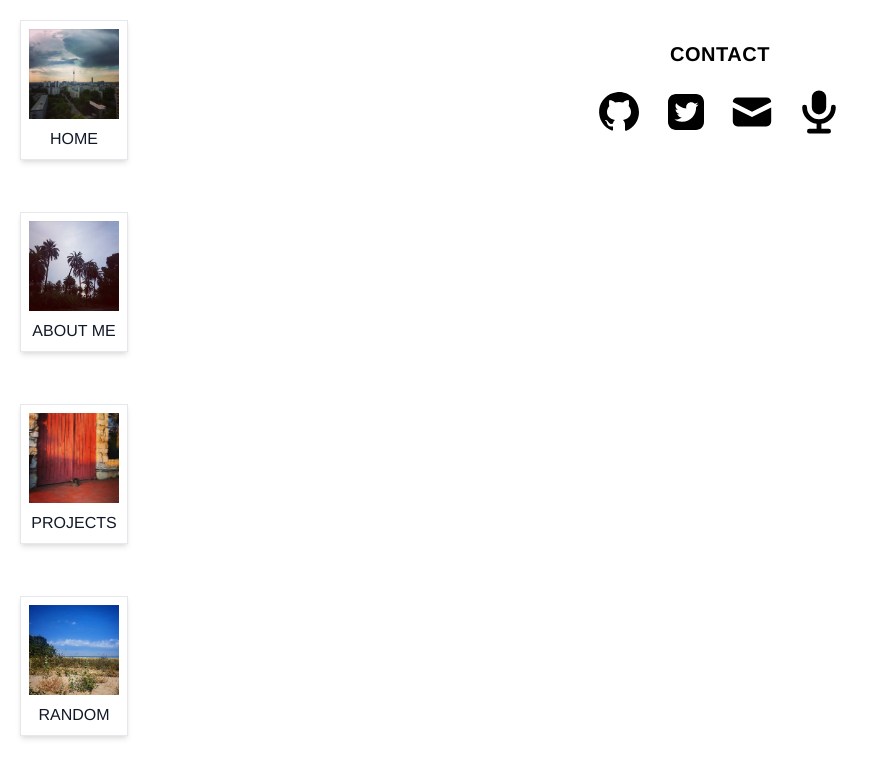
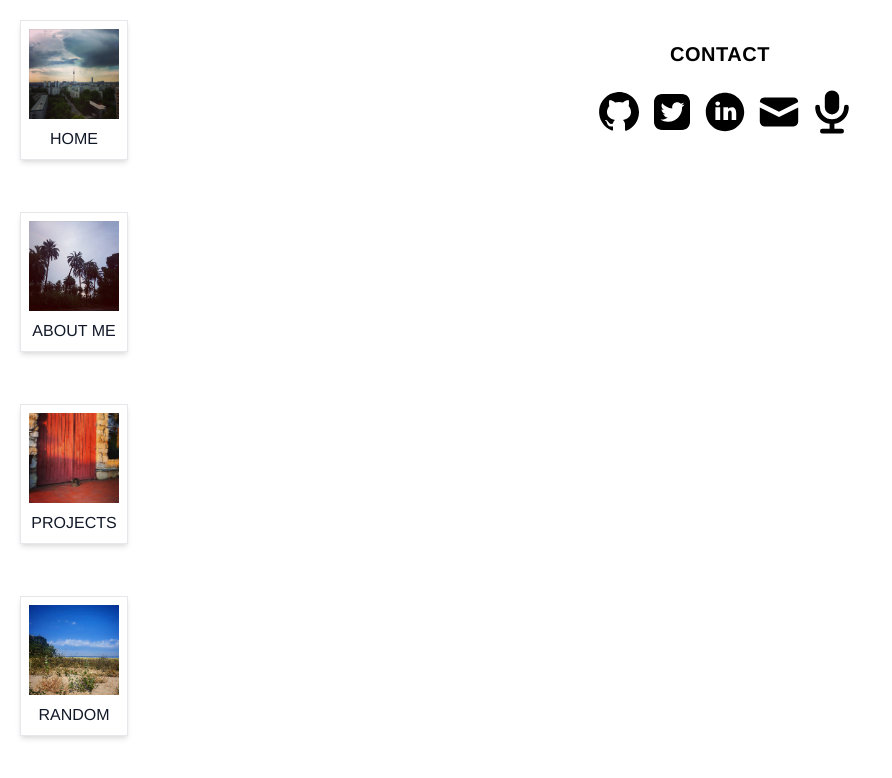
Before and after one commit to chocolateofpain/about-me-ts, a Vue app: page /contact in a window 1280 px wide. Shown: the top 778 px of the page, without its empty margins (0-892 px from the left). Built offline with nearby package versions, Linux system fonts and the light colour scheme.

Commit message:
feat: add linkedin icon

```diff
--- a/src/components/Contacts.vue
+++ b/src/components/Contacts.vue
@@ -1,6 +1,6 @@
 <template>
   <div
-    class="sm:w-[250px] grid justify-center grid-cols-1 gap-4 sm:grid-cols-4"
+    class="sm:w-[250px] grid justify-center grid-cols-1 gap-4 sm:grid-cols-5"
   >
     <a href="https://github.com/chocolateofpain" target="_blank">
       <svg fill="#000000" viewBox="0 0 24 24" width="48px" height="48px">
@@ -16,12 +16,21 @@
         />
       </svg>
     </a>
-    <MailIcon class="w-[48px]" />
+    <a href="https://www.linkedin.com/in/elisabeth-vonesch" target="_blank">
+      <svg fill="#000000" viewBox="0 0 30 30" width="48px" height="48px">
+        <path
+          d="M15,3C8.373,3,3,8.373,3,15c0,6.627,5.373,12,12,12s12-5.373,12-12C27,8.373,21.627,3,15,3z M10.496,8.403 c0.842,0,1.403,0.561,1.403,1.309c0,0.748-0.561,1.309-1.496,1.309C9.561,11.022,9,10.46,9,9.712C9,8.964,9.561,8.403,10.496,8.403z M12,20H9v-8h3V20z M22,20h-2.824v-4.372c0-1.209-0.753-1.488-1.035-1.488s-1.224,0.186-1.224,1.488c0,0.186,0,4.372,0,4.372H14v-8 h2.918v1.116C17.294,12.465,18.047,12,19.459,12C20.871,12,22,13.116,22,15.628V20z"
+        />
+      </svg>
+    </a>
+    <a @click="onClick" :href="onClick()">
+      <MailIcon class="w-[48px]" />
+    </a>
     <MicrophoneIcon class="w-[48px]" />
   </div>
 </template>
 <script lang="ts">
-import { defineComponent } from "vue";
+import { defineComponent, ref } from "vue";
 import { MailIcon, MicrophoneIcon } from "@heroicons/vue/solid";
 
 export default defineComponent({
@@ -30,8 +39,13 @@ export default defineComponent({
     MailIcon,
     MicrophoneIcon,
   },
-  setup(props) {
-    return {};
+  setup() {
+    const mailto = ref(`mailto:nadd.compATgmailDOTcom`);
+    const onClick = () => {
+      return mailto.value.replace(/AT/, "@").replace(/DOT/, ".");
+    };
+
+    return { onClick, mailto };
   },
 });
 </script>
```
